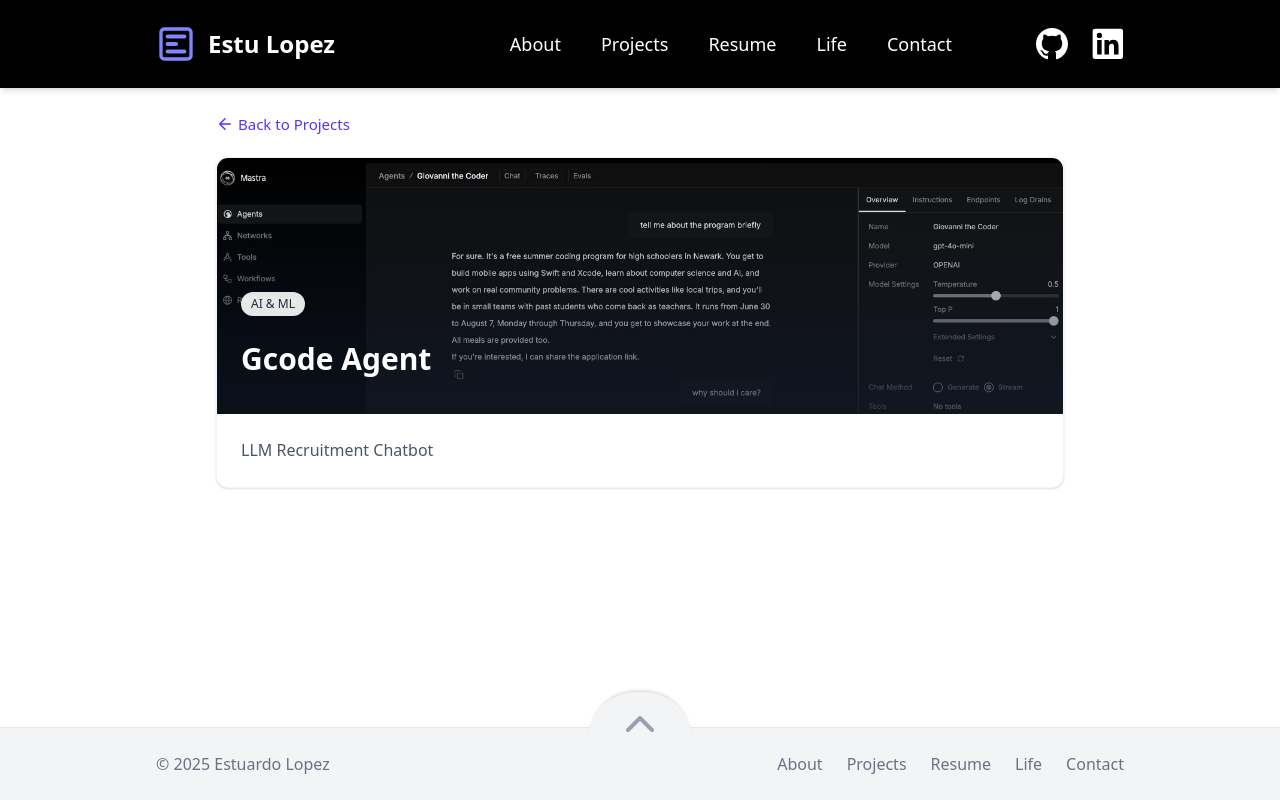
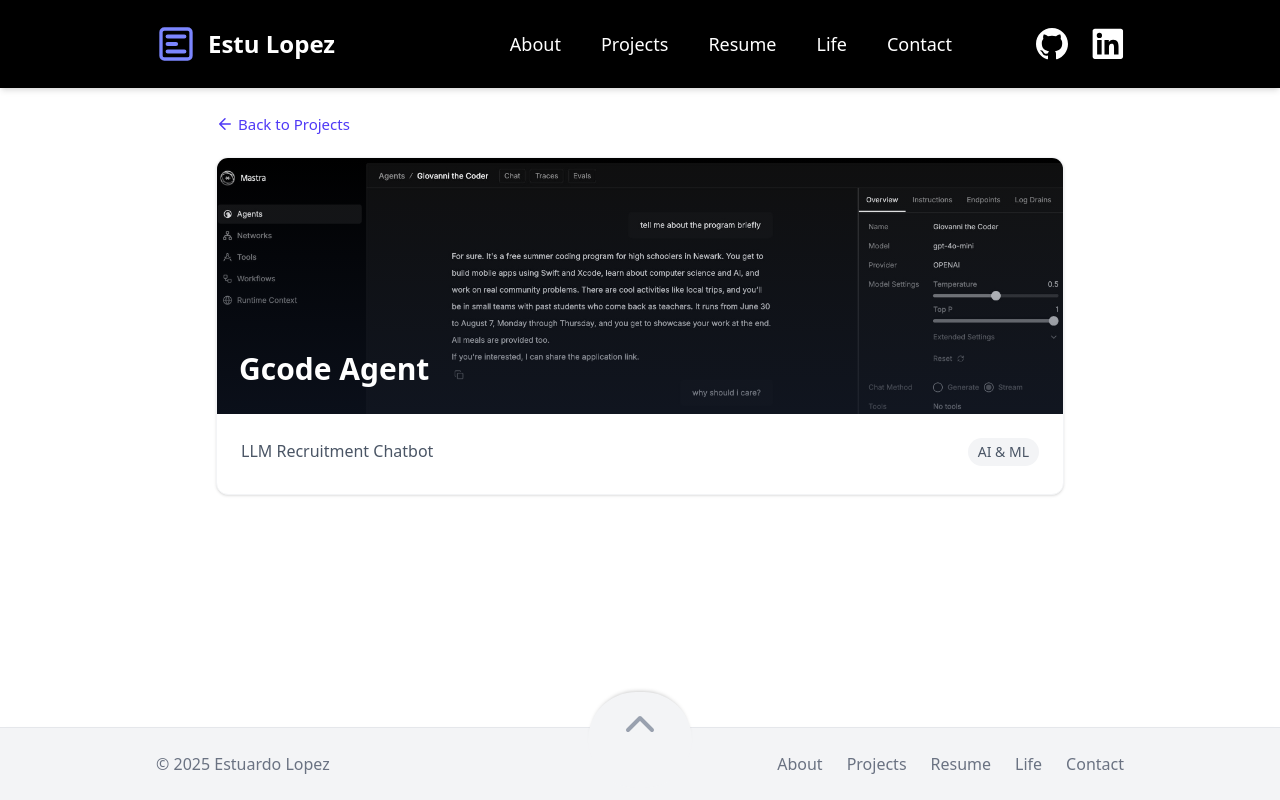
Before and after one commit to estulpz202/personal-website, a Next.js app: page /projects/gcode-agent in a window 1280 px wide. Built offline with nearby package versions, Linux system fonts and the light colour scheme.

Commit message:
Enhance ProjectHero component layout and improve text readability.

```diff
--- a/src/components/projects/ProjectHero.tsx
+++ b/src/components/projects/ProjectHero.tsx
@@ -33,15 +33,23 @@ export default function ProjectHero({
             priority
           />
           {/* Gradient overlay for text readability */}
-          <div className="absolute inset-0 bg-gradient-to-t from-gray-900/70 to-transparent"></div>
+          <div className="absolute inset-0 bg-gradient-to-t from-gray-900/65 to-transparent"></div>
 
           {/* Project title on image */}
-          <div className="absolute bottom-0 left-0 right-0 p-6">
-            <div className="flex flex-wrap gap-2 mb-3">
+          <div className="absolute bottom-0 left-0 right-0 pl-5.5 pb-3.5">
+            <h1 className="text-3xl font-bold text-white">{title}</h1>
+          </div>
+        </div>
+
+        {/* Project subtitle and categories */}
+        <div className="p-6">
+          <div className="flex flex-wrap items-center justify-between mb-1">
+            <p className="text-gray-600">{subtitle}</p>
+            <div className="flex flex-wrap gap-2 mt-2 sm:mt-0">
               {categories.map((category) => (
                 <span
                   key={category}
-                  className="px-2.5 py-1 text-xs font-medium rounded-full bg-white/90 text-gray-800"
+                  className="px-2.5 py-1 text-sm font-[450] rounded-full bg-gray-100 text-gray-600"
                 >
                   {category === 'ai'
                     ? 'AI & ML'
@@ -49,13 +57,7 @@ export default function ProjectHero({
                 </span>
               ))}
             </div>
-            <h1 className="text-3xl font-bold text-white">{title}</h1>
           </div>
-        </div>
-
-        {/* Project basic info */}
-        <div className="p-6">
-          <p className="text-gray-600">{subtitle}</p>
         </div>
       </div>
     </div>
```
